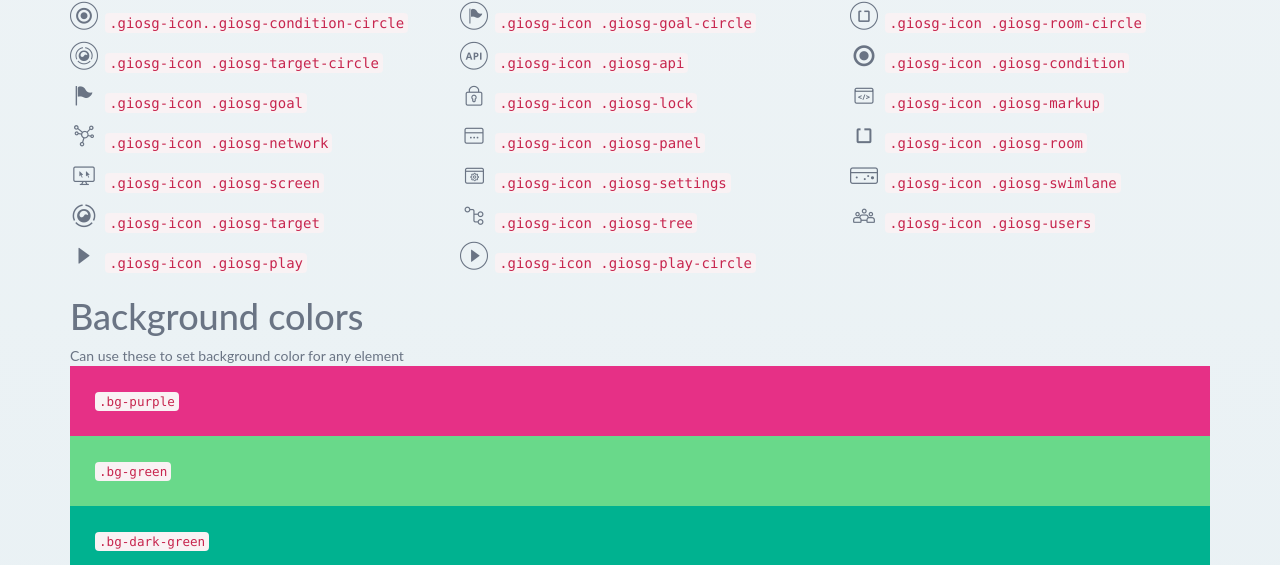
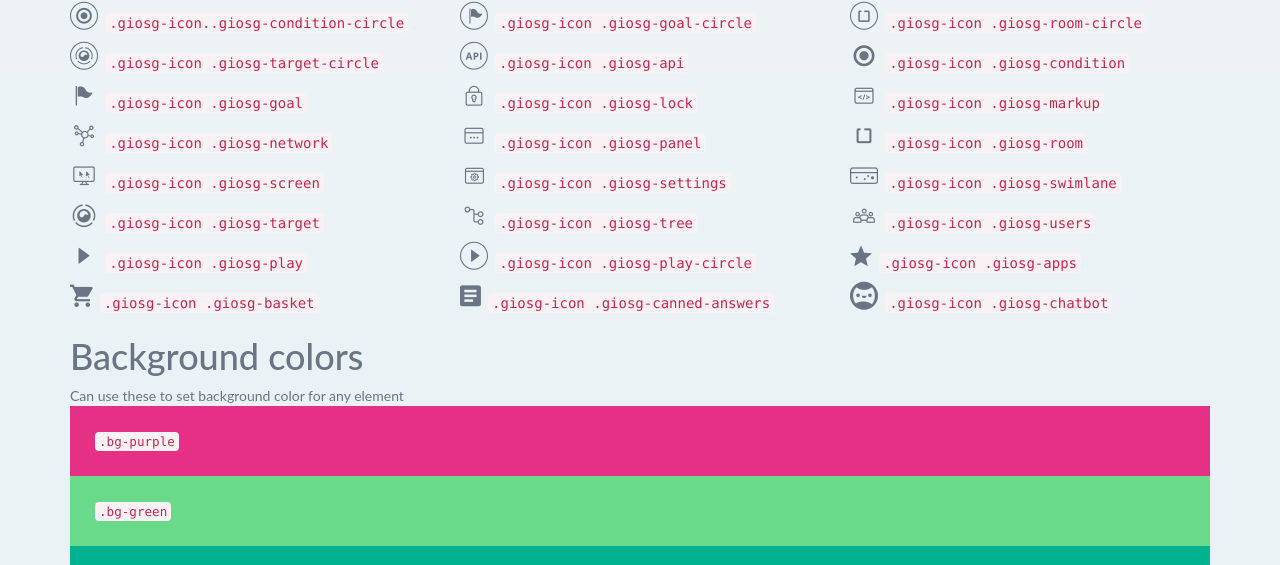
Before and after one commit to giosg/ui-toolkit, a website: page index.html in a window 1280 px wide. Shown: the part 532-1097 px from the top of the page. Drawn offline with nearby package versions, Linux system fonts and the light colour scheme; files whose address does not match are found by name.

Commit message:
Built the version 1.0.1

```diff
--- a/index.html
+++ b/index.html
@@ -118,6 +118,22 @@
           <div class="col-md-4">
               <span class="giosg-icon giosg-play-circle"></span>
               <code style="font-size: 0.5em">.giosg-icon .giosg-play-circle</code>
+          </div>
+          <div class="col-md-4">
+              <span class="giosg-icon giosg-apps"></span>
+              <code style="font-size: 0.5em">.giosg-icon .giosg-apps</code>
+          </div>
+          <div class="col-md-4">
+              <span class="giosg-icon giosg-basket"></span>
+              <code style="font-size: 0.5em">.giosg-icon .giosg-basket</code>
+          </div>
+          <div class="col-md-4">
+              <span class="giosg-icon giosg-canned-answers"></span>
+              <code style="font-size: 0.5em">.giosg-icon .giosg-canned-answers</code>
+          </div>
+          <div class="col-md-4">
+              <span class="giosg-icon giosg-chatbot"></span>
+              <code style="font-size: 0.5em">.giosg-icon .giosg-chatbot</code>
           </div>
         </div>
 
```
Also changed, not shown: dist/ui-toolkit.css.
